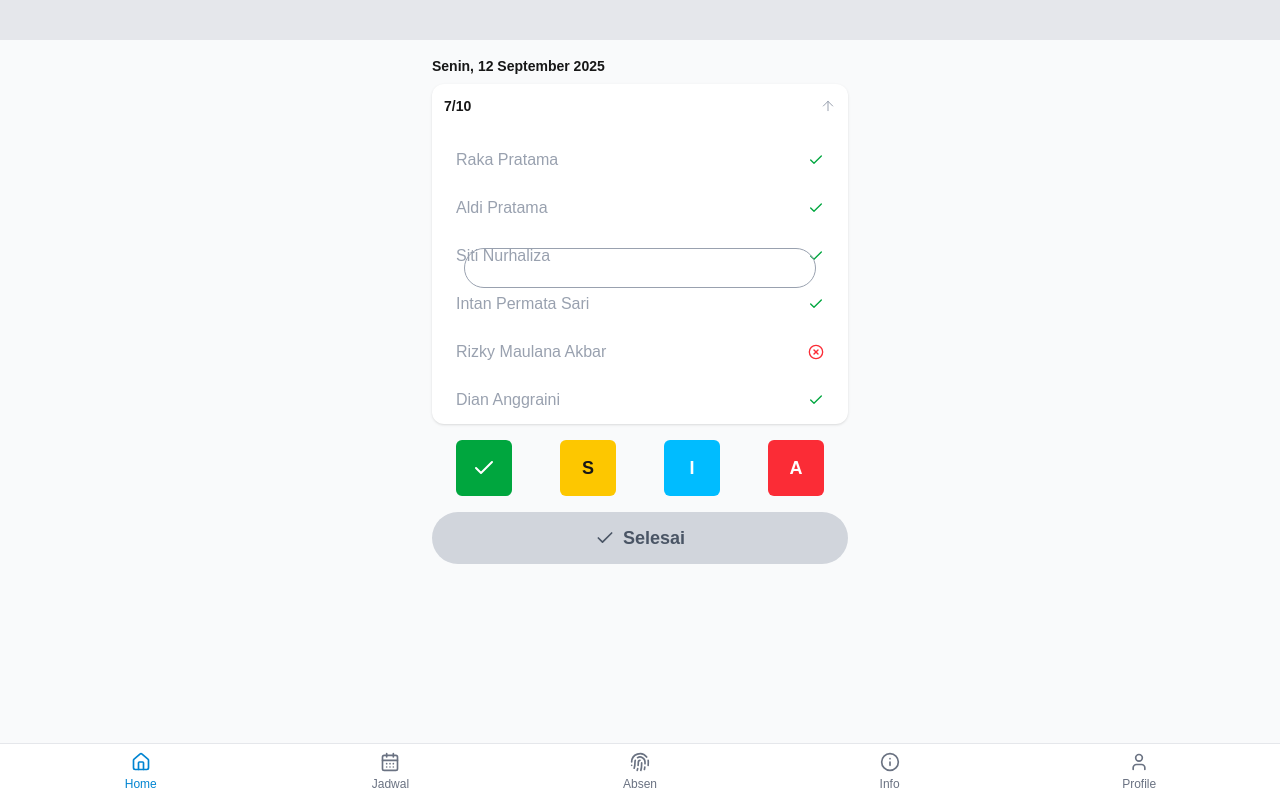
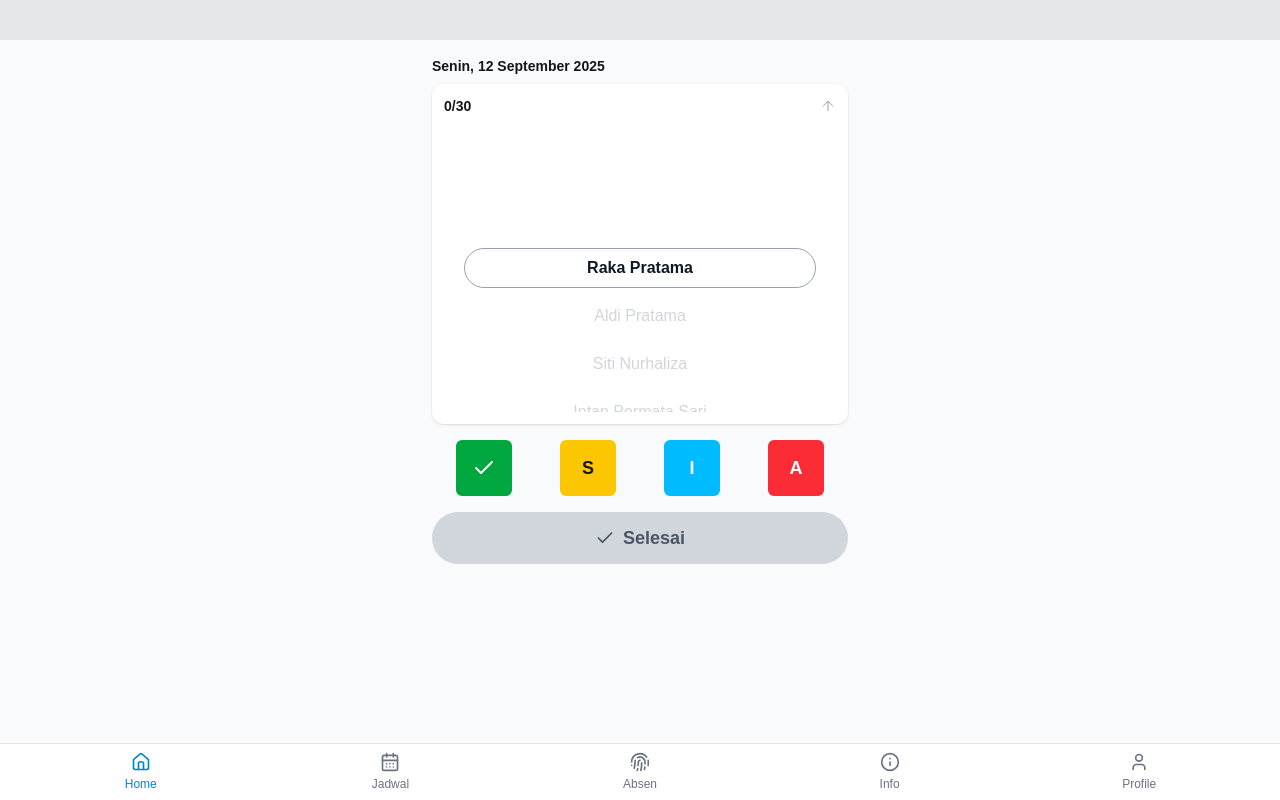
Before and after one commit to ahaydeid/absen-app, a Next.js app: page /attendance in a window 1280 px wide. Built offline with nearby package versions, Linux system fonts and the light colour scheme.

Commit message:
Tambah fitur absen

```diff
--- a/src/app/attendance/page.tsx
+++ b/src/app/attendance/page.tsx
@@ -1,7 +1,7 @@
 "use client";
 
-import { useRef, useState } from "react";
-import { Check, ShieldAlert, Pill, XCircle } from "lucide-react";
+import { useRef, useState, useEffect } from "react";
+import { Check } from "lucide-react";
 
 interface Student {
   id: number;
@@ -11,19 +11,40 @@ interface Student {
 
 export default function AttendancePage() {
   const [students, setStudents] = useState<Student[]>([
-    { id: 1, name: "Raka Pratama", status: "H" },
-    { id: 2, name: "Aldi Pratama", status: "H" },
-    { id: 3, name: "Siti Nurhaliza", status: "H" },
-    { id: 4, name: "Intan Permata Sari", status: "H" },
-    { id: 5, name: "Rizky Maulana Akbar", status: "A" },
-    { id: 6, name: "Dian Anggraini", status: "H" },
-    { id: 7, name: "Bagas Aditya Putra", status: "H" },
+    { id: 1, name: "Raka Pratama", status: "" },
+    { id: 2, name: "Aldi Pratama", status: "" },
+    { id: 3, name: "Siti Nurhaliza", status: "" },
+    { id: 4, name: "Intan Permata Sari", status: "" },
+    { id: 5, name: "Rizky Maulana Akbar", status: "" },
+    { id: 6, name: "Dian Anggraini", status: "" },
+    { id: 7, name: "Bagas Aditya Putra", status: "" },
     { id: 8, name: "Nadya Kusuma Putri", status: "" },
     { id: 9, name: "Fajar Ramadhan", status: "" },
     { id: 10, name: "Maya Salsabila Anjani", status: "" },
+    { id: 11, name: "Reza Alfian", status: "" },
+    { id: 12, name: "Aulia Rahman", status: "" },
+    { id: 13, name: "Yuliana Dewi", status: "" },
+    { id: 14, name: "Andika Saputra", status: "" },
+    { id: 15, name: "Nisa Amelia", status: "" },
+    { id: 16, name: "Kevin Nugraha", status: "" },
+    { id: 17, name: "Putri Andayani", status: "" },
+    { id: 18, name: "Farhan Prasetyo", status: "" },
+    { id: 19, name: "Salsa Khairunnisa", status: "" },
+    { id: 20, name: "Ilham Setiawan", status: "" },
+    { id: 21, name: "Citra Anggraini", status: "" },
+    { id: 22, name: "Yoga Permana", status: "" },
+    { id: 23, name: "Dewi Sartika", status: "" },
+    { id: 24, name: "Bima Arya", status: "" },
+    { id: 25, name: "Rani Safitri", status: "" },
+    { id: 26, name: "Teguh Santoso", status: "" },
+    { id: 27, name: "Ayu Lestari", status: "" },
+    { id: 28, name: "Hafidz Ramadhan", status: "" },
+    { id: 29, name: "Zahra Oktaviani", status: "" },
+    { id: 30, name: "Bayu Kurniawan", status: "" },
   ]);
 
-  const [currentIndex, setCurrentIndex] = useState(7);
+  const [currentIndex, setCurrentIndex] = useState(0);
+  const [isStarted, setIsStarted] = useState(false);
   const listRef = useRef<HTMLUListElement | null>(null);
 
   const scrollToStudent = (index: number) => {
@@ -34,11 +55,37 @@ export default function AttendancePage() {
     }
   };
 
+  // Update currentIndex saat scroll manual berdasarkan elemen yang paling dekat dengan tengah kontainer
+  useEffect(() => {
+    const handleScroll = () => {
+      if (!listRef.current) return;
+      const container = listRef.current;
+      const containerCenter = container.scrollTop + container.clientHeight / 2;
+      let closestIndex = 0;
+      let smallestDistance = Infinity;
+
+      Array.from(container.children).forEach((child, index) => {
+        const rect = (child as HTMLElement).offsetTop + (child as HTMLElement).offsetHeight / 2;
+        const distance = Math.abs(rect - containerCenter);
+        if (distance < smallestDistance) {
+          smallestDistance = distance;
+          closestIndex = index;
+        }
+      });
+      setCurrentIndex(closestIndex);
+    };
+
+    const container = listRef.current;
+    if (container) container.addEventListener("scroll", handleScroll);
+    return () => container?.removeEventListener("scroll", handleScroll);
+  }, []);
+
   const updateStatus = (status: Student["status"]) => {
+    if (!isStarted) setIsStarted(true);
+
     setStudents((prev) => {
       const updated = prev.map((s, i) => (i === currentIndex ? { ...s, status } : s));
       const nextIndex = currentIndex + 1 < updated.length ? currentIndex + 1 : currentIndex;
-      setCurrentIndex(nextIndex);
       setTimeout(() => scrollToStudent(nextIndex), 300);
       return updated;
     });
@@ -55,7 +102,9 @@ export default function AttendancePage() {
 
         <div className="bg-white rounded-xl p-3 shadow-sm relative overflow-hidden">
           <div className="flex justify-between items-center text-sm font-semibold mb-2">
-            <span>{students.filter((s) => s.status !== "").length}/{students.length}</span>
+            <span>
+              {students.filter((s) => s.status !== "").length}/{students.length}
+            </span>
             <span className="text-gray-400">
               <svg xmlns="http://www.w3.org/2000/svg" className="w-4 h-4" viewBox="0 0 24 24" fill="none" stroke="currentColor">
                 <path strokeWidth="1.5" strokeLinecap="round" strokeLinejoin="round" d="M12 19V5m0 0l-7 7m7-7l7 7" />
@@ -64,72 +113,48 @@ export default function AttendancePage() {
           </div>
 
           <div className="relative h-72 overflow-hidden">
-            {/* Daftar siswa */}
-            <ul ref={listRef} className="overflow-y-auto scroll-smooth h-full py-4">
+            <ul ref={listRef} className="overflow-y-auto scroll-smooth h-full pb-29 pt-31">
               {students.map((s, index) => (
                 <li
                   key={s.id}
-                  className={`flex justify-between items-center px-3 py-2 mb-2 rounded-full transition-all duration-300 ${
-                    index === currentIndex
-                      ? "font-bold text-gray-900"
-                      : s.status
-                      ? "text-gray-400"
-                      : "text-gray-300"
-                  }`}
+                  className={`flex justify-center items-center gap-2 px-3 py-2 mb-2 rounded-full transition-all duration-300 text-center ${index === currentIndex ? "font-bold text-gray-900" : s.status ? "text-gray-400" : "text-gray-300"}`}
                 >
                   <span>{s.name}</span>
-                  {s.status === "H" && <Check className="text-green-600 w-4 h-4" />}
-                  {s.status === "S" && <ShieldAlert className="text-yellow-500 w-4 h-4" />}
-                  {s.status === "I" && <Pill className="text-sky-500 w-4 h-4" />}
-                  {s.status === "A" && <XCircle className="text-red-500 w-4 h-4" />}
+                  {s.status && (
+                    <div
+                      className={`w-5 h-5 flex items-center justify-center rounded-sm text-[10px] font-bold text-white ${
+                        s.status === "H" ? "bg-green-600" : s.status === "S" ? "bg-yellow-400 text-gray-900" : s.status === "I" ? "bg-sky-400" : "bg-red-500"
+                      }`}
+                    >
+                      {s.status}
+                    </div>
+                  )}
                 </li>
               ))}
             </ul>
 
-            {/* Kotak border tetap di tengah */}
             <div className="absolute inset-x-0 top-1/2 -translate-y-1/2 pointer-events-none flex justify-center">
               <div className="w-[90%] h-10 border border-gray-400 rounded-full"></div>
             </div>
           </div>
         </div>
 
-        {/* Tombol kontrol status */}
         <div className="flex justify-around mt-4">
-          <button
-            onClick={() => updateStatus("H")}
-            className="bg-green-600 w-14 h-14 rounded-md flex items-center justify-center"
-          >
+          <button onClick={() => updateStatus("H")} className="bg-green-600 w-14 h-14 rounded-md flex items-center justify-center">
             <Check className="text-white w-6 h-6" />
           </button>
-          <button
-            onClick={() => updateStatus("S")}
-            className="bg-yellow-400 w-14 h-14 rounded-md flex items-center justify-center font-bold text-lg"
-          >
+          <button onClick={() => updateStatus("S")} className="bg-yellow-400 w-14 h-14 rounded-md flex items-center justify-center font-bold text-lg">
             S
           </button>
-          <button
-            onClick={() => updateStatus("I")}
-            className="bg-sky-400 w-14 h-14 rounded-md flex items-center justify-center font-bold text-lg text-white"
-          >
+          <button onClick={() => updateStatus("I")} className="bg-sky-400 w-14 h-14 rounded-md flex items-center justify-center font-bold text-lg text-white">
             I
           </button>
-          <button
-            onClick={() => updateStatus("A")}
-            className="bg-red-500 w-14 h-14 rounded-md flex items-center justify-center font-bold text-lg text-white"
-          >
+          <button onClick={() => updateStatus("A")} className="bg-red-500 w-14 h-14 rounded-md flex items-center justify-center font-bold text-lg text-white">
             A
           </button>
         </div>
 
-        {/* Tombol selesai */}
-        <button
-          disabled={!allDone}
-          className={`w-full py-3 mt-4 rounded-full text-lg font-semibold flex items-center justify-center gap-2 transition ${
-            allDone
-              ? "bg-green-600 text-white"
-              : "bg-gray-300 text-gray-600 cursor-not-allowed"
-          }`}
-        >
+        <button disabled={!allDone} className={`w-full py-3 mt-4 rounded-full text-lg font-semibold flex items-center justify-center gap-2 transition ${allDone ? "bg-green-600 text-white" : "bg-gray-300 text-gray-600 cursor-not-allowed"}`}>
           <Check className="w-5 h-5" />
           Selesai
         </button>
```
